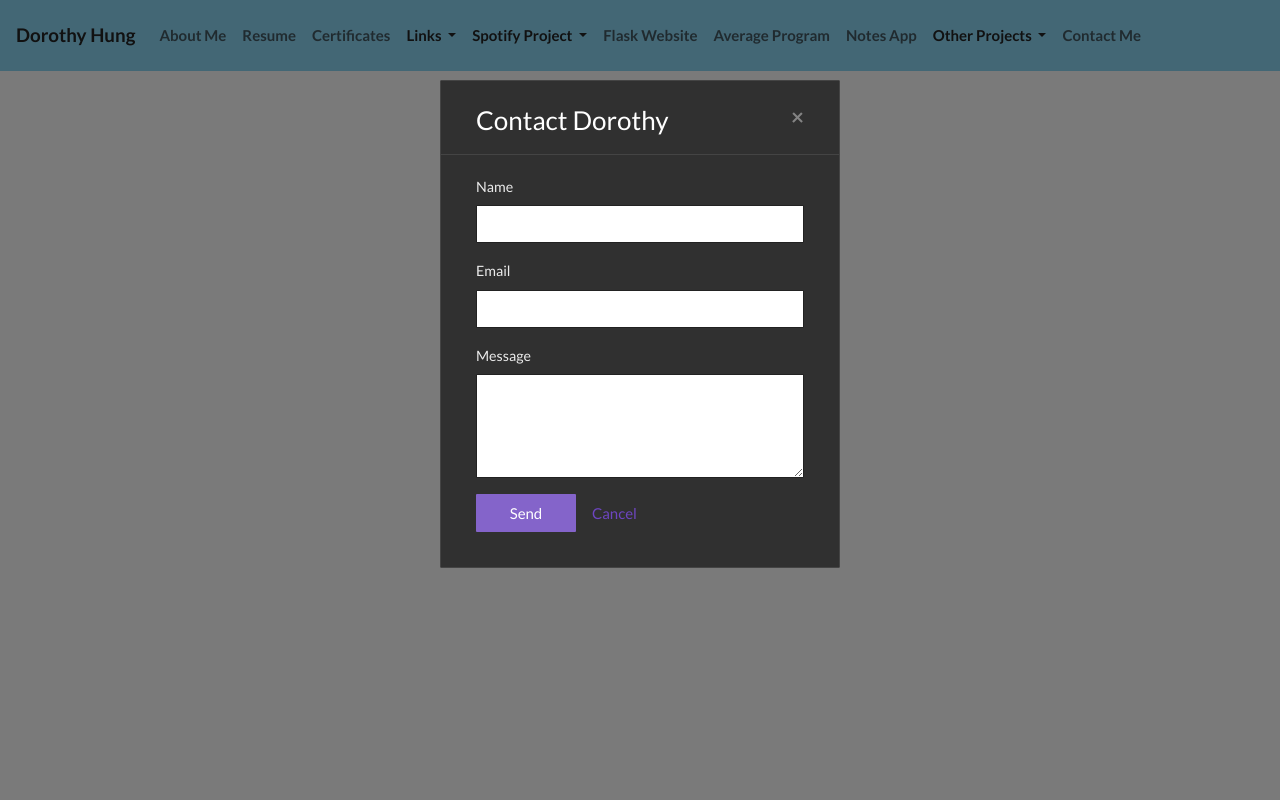
After one commit to Dorothyhung/FlaskWebApp, a Flask app: page /contact in a window 1280 px wide, after a click on "Email Dorothy". The commit adds this page. Run offline with Flask 2, Linux system fonts and the light colour scheme; some libraries are stand-ins or nearby versions.

Commit message:
add contact page

```diff
--- a/website/templates/base.html
+++ b/website/templates/base.html
@@ -62,8 +62,8 @@
                     <div class="dropdown-menu" aria-labelledby="dropdownMenuLink">
                       <a class="dropdown-item" href="/horsepower">Horsepower Statistics</a>
                     </div>
-
                   </div>
+                  <a class="nav-item nav-link font-weight-bold" id="contact" href="/contact">Contact Me</a>
                 </ul>
               </div>
             </div>
--- /dev/null
+++ b/website/templates/contact.html
@@ -0,0 +1,148 @@
+
+{% extends 'base.html' %}
+{%block content%}
+
+
+  <meta charset="utf-8">
+  <meta name="viewport" content="width=device-width, initial-scale=1, shrink-to-fit=no">
+  <title>Contact Info</title>
+
+  <style>
+  body {
+      color: #566787;
+      background: #f5f5f5;
+      /* font-family: "Varela Round", sans-serif; */
+  }
+  .form-control:focus {
+      border-color: #8464ca;
+      box-shadow: 0 0 8px #beace3;
+  }
+  .contact-modal {
+      width: 600px;
+      padding: 50px;
+      margin: 30px auto;
+  }
+  .contact-modal h4 {
+      font-size: 26px;
+      display: inline-block;
+      color: white;
+  }
+  .contact-modal .form-control, .contact-modal .btn  {
+      min-height: 38px;
+      border-radius: 1px;
+      outline: none;
+  }
+  .contact-modal .btn-primary {
+      min-width: 100px;
+      background: #8464ca;
+      border: none;
+  }
+  .contact-modal .btn-primary:hover {
+      background: #6d45c0;
+  }
+  .contact-modal .btn-primary:focus {
+      box-shadow: 0 0 8px rgba(132, 100, 202, 0.6);
+  }
+  .contact-modal .btn-link {
+      color: #6d45c0;
+  }
+  .contact-modal label {
+      opacity: 0.9;
+      font-weight: normal;
+      font-size: 95%;
+      color: white;
+  }
+  .contact-modal textarea {
+      resize: vertical;
+  }
+  .contact-modal.modal-dialog {
+      width: 480px;
+  }
+  .contact-modal .modal-header {
+      padding: 20px 35px 14px;
+  }
+  .contact-modal .modal-content {
+      border-radius: 1px;
+  }
+  .contact-modal .close {
+      position: absolute;
+      right: 35px;
+      top: 25px;
+  }
+  .contact-modal .modal-body {
+      padding: 20px 35px 35px;
+  }
+  .hint-text {
+      opacity: 0.8;
+  }
+  .trigger-btn {
+      display: inline-block;
+      margin: 100px auto;
+  }
+  </style>
+  </head>
+  <body>
+
+    <br>
+    <br><br>
+    <br><br>
+    <br>
+
+
+<div class="container">
+    <div class="row p-2 justify-content-center">
+        <ul class="list-unstyled">
+          <li>
+            Email:&nbsp;&nbsp;&nbsp;&nbsp;&nbsp;dorothyh0602@gmail.com
+          </li>
+          <br>
+          <li>
+            Phone:&nbsp;&nbsp;&nbsp;&nbsp;(425) 362-7655
+          </li>
+          <br>
+          <li>
+            LinkedIn:
+            <a href="https://www.linkedin.com/in/dorothyhung1/" class="link-primary"
+          target="_blank">linkedin.com/in/dorothyhung1/</a>
+          </li>
+        </ul>
+    </div>
+  </div>
+
+
+
+  <div class="text-center">
+    <!-- Button HTML (to Trigger Modal) -->
+    <button href="#myModal" type="button" class="btn btn-primary trigger-btn" data-toggle="modal">Email Dorothy</button>
+  </div>
+
+  <!-- Modal HTML. -->
+  <div id="myModal" class="modal fade">
+    <div class="w-100 modal-dialog contact-modal">
+      <div class="modal-content">
+        <div class="modal-header">
+          <h4 class="modal-title">Contact Dorothy</h4>
+          <button type="button" class="close" data-dismiss="modal" aria-hidden="true">&times;</button>
+        </div>
+        <div class="modal-body">
+                  <form action="/Contact" method="post">
+                      <div class="form-group">
+                          <label for="inputName">Name</label>
+                          <input type="text" class="form-control" id="inputName" name="Name"required>
+                      </div>
+                      <div class="form-group">
+                          <label for="inputEmail">Email</label>
+                          <input type="email" class="form-control" id="inputEmail" name="Email" required>
+                      </div>
+                      <div class="form-group">
+                          <label for="inputMessage">Message</label>
+                          <textarea class="form-control" id="inputMessage" rows="4" name="Message" required></textarea>
+                      </div>
+                      <input type="submit" class="btn btn-primary" value="Send">
+                      <input type="button" class="btn btn-link" data-dismiss="modal" value="Cancel">
+                  </form>
+        </div>
+      </div>
+    </div>
+  </div>
+{% endblock %}
--- a/website/views.py
+++ b/website/views.py
@@ -29,3 +29,7 @@ def flaskapp():
 @views.route('/horsepower')
 def horsepower():
     return render_template("horsepower.html")
+
+@views.route('/contact')
+def contactme():
+    return render_template("contact.html")
```
